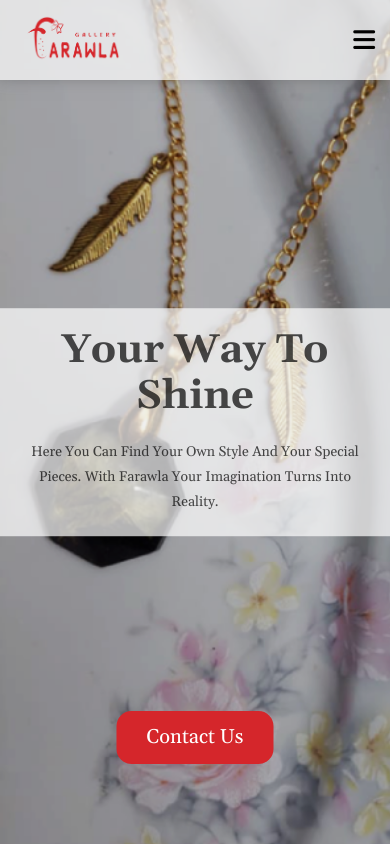
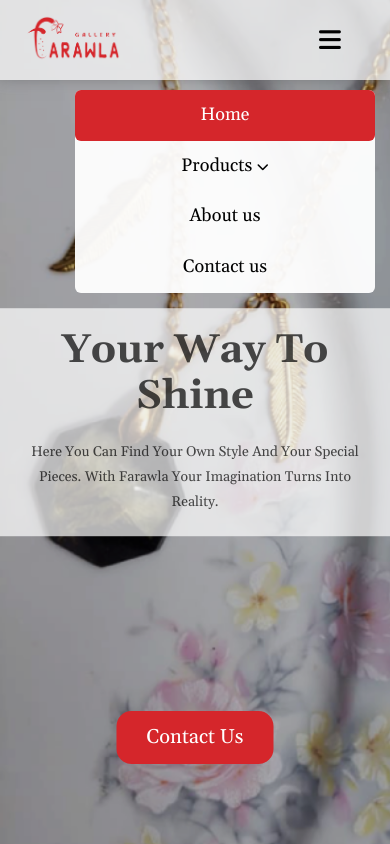
Before and after one commit to mennatallahmahmoud/Farawla-Gallery, a plain HTML site: page index.html in a window 390 px wide. Shown: the top 844 px of the page. Drawn offline with nearby package versions, Linux system fonts and the light colour scheme.

Commit message:
Edit Css File

```diff
--- a/css/main.css
+++ b/css/main.css
@@ -111,13 +111,13 @@ header>.container .nav-mobile {
     display: none;
 }
 
-@media (max-width: 767px) {
-    header .container nav {
+@media (max-width: 991px) {
+    /* header .container nav {
         display: flex;
         justify-content: center;
         align-items: center;
         width: 100%;
-    }
+    } */
 
     header .container .nav-mobile {
         display: block;
@@ -167,7 +167,7 @@ header .container nav .nav>li:hover {
     background-color: #d5262b;
 }
 
-@media (max-width: 767px) {
+/* @media (max-width: 767px) {
     header .container nav .nav {
         display: none;
     }
@@ -177,8 +177,6 @@ header .container nav .nav>li:hover {
         flex-direction: column;
         position: relative;
         top: 0;
-        /* right: 50%;
-        transform: translatex(-50%); */
     }
 
     header .container nav .nav>li {
@@ -187,7 +185,7 @@ header .container nav .nav>li:hover {
         margin-right: 0;
     }
 
-}
+} */
 
 header .container nav .nav li:nth-child(2) {
     position: relative;
@@ -262,6 +260,33 @@ header .container nav .nav .links>li:hover>a {
     color: white;
 }
 
+@media (max-width: 991px) {
+    header .container nav {
+        position: relative;
+        z-index: 100;
+    }
+
+    header .container nav .nav {
+        position: absolute;
+        right: 0;
+        top: calc(100% + 50px);
+        background-color: rgb(255 255 255 / 95%);
+        min-width: 300px;
+        display: none;
+        z-index: 200;
+    }
+
+    header .container:hover .nav {
+        display: block;
+        border-radius: 6px;
+    }
+
+    header .container .nav li {
+        margin: auto;
+        width: 100%;
+        text-align: center;
+    }
+}
 
 /* End Header */
 /* Start Landing */
```
